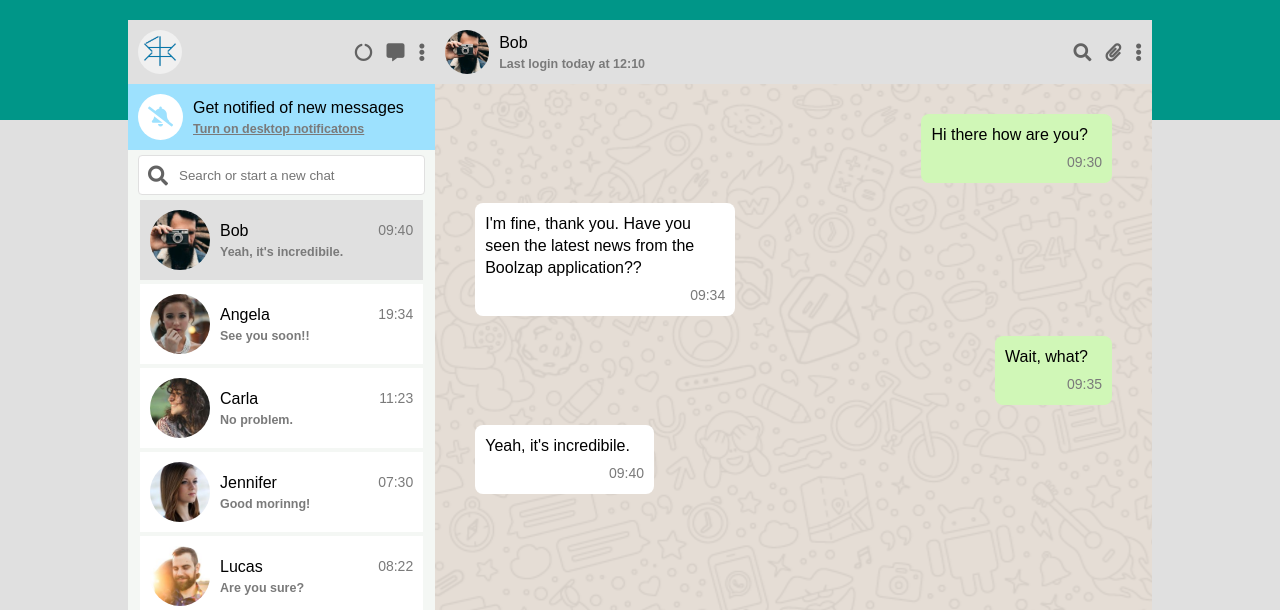
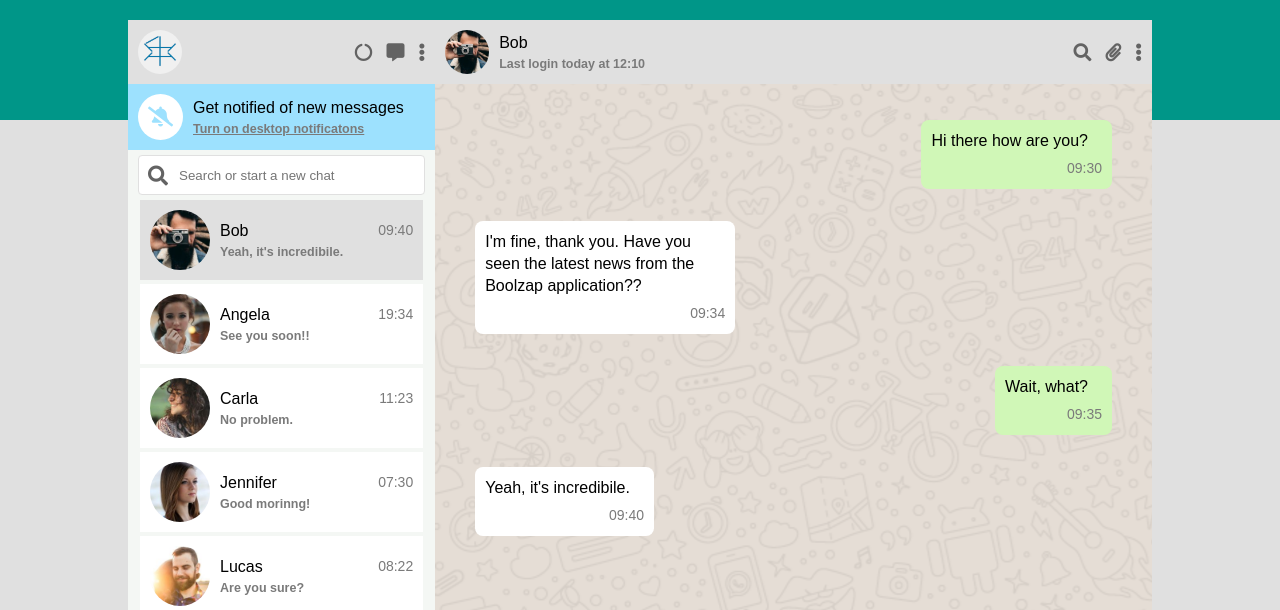
Before and after one commit to ailequal/js-html-css-boolzap, a plain HTML site: page index.html in a window 1280 px wide. Shown: the top 610 px of the page. Drawn offline with nearby package versions, Linux system fonts and the light colour scheme.

Commit message:
Fixed .bubble CSS

```diff
--- a/css/style.css
+++ b/css/style.css
@@ -234,7 +234,7 @@ ul {
   position: relative;
   max-width: 260px;
   border-radius: 8px;
-  margin: 10px 0;
+  margin: 16px 0;
   padding: 10px;
   line-height: 22px;
 }
@@ -276,6 +276,7 @@ ul {
   position: absolute;
   top: 30px;
   right: 0;
+  width: 136px;
   border-radius: 4px;
   padding: 5px;
   background-color: #f4f7f4;
```
